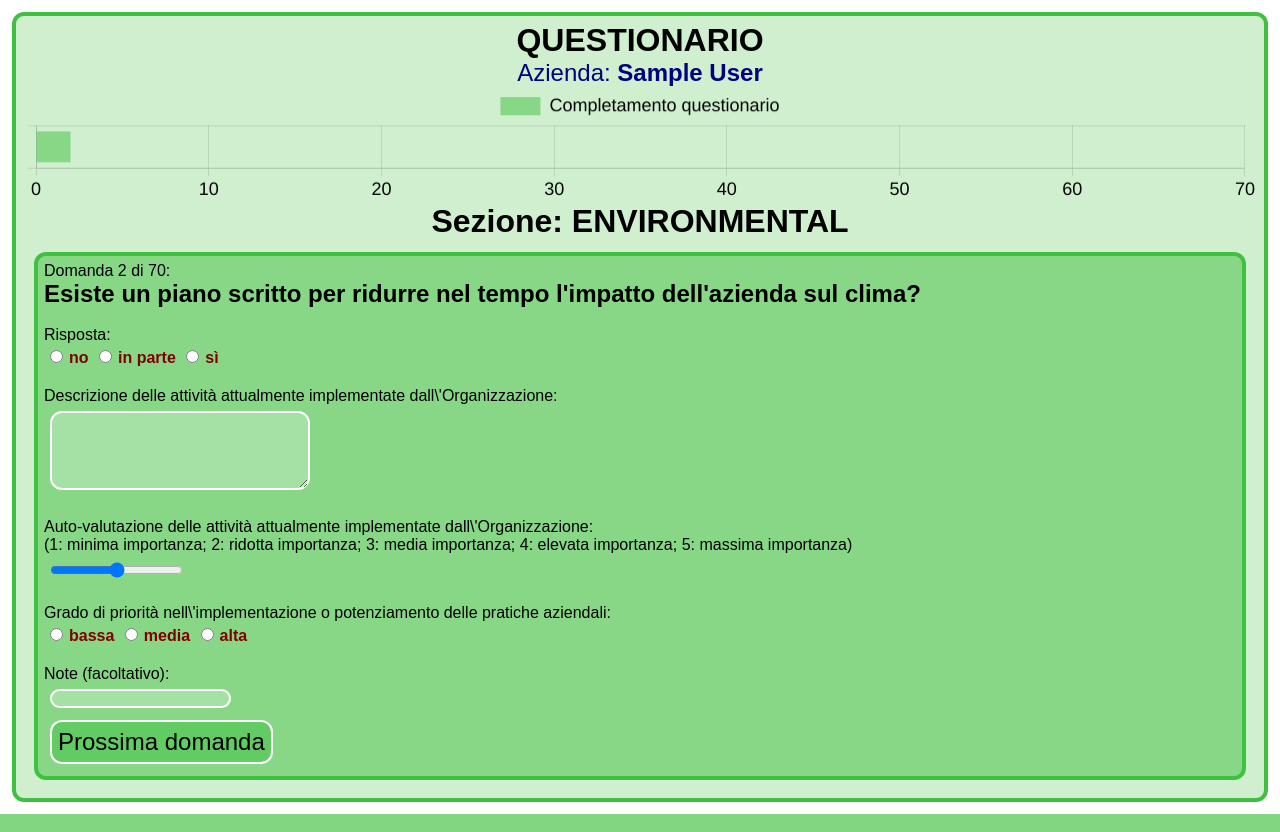
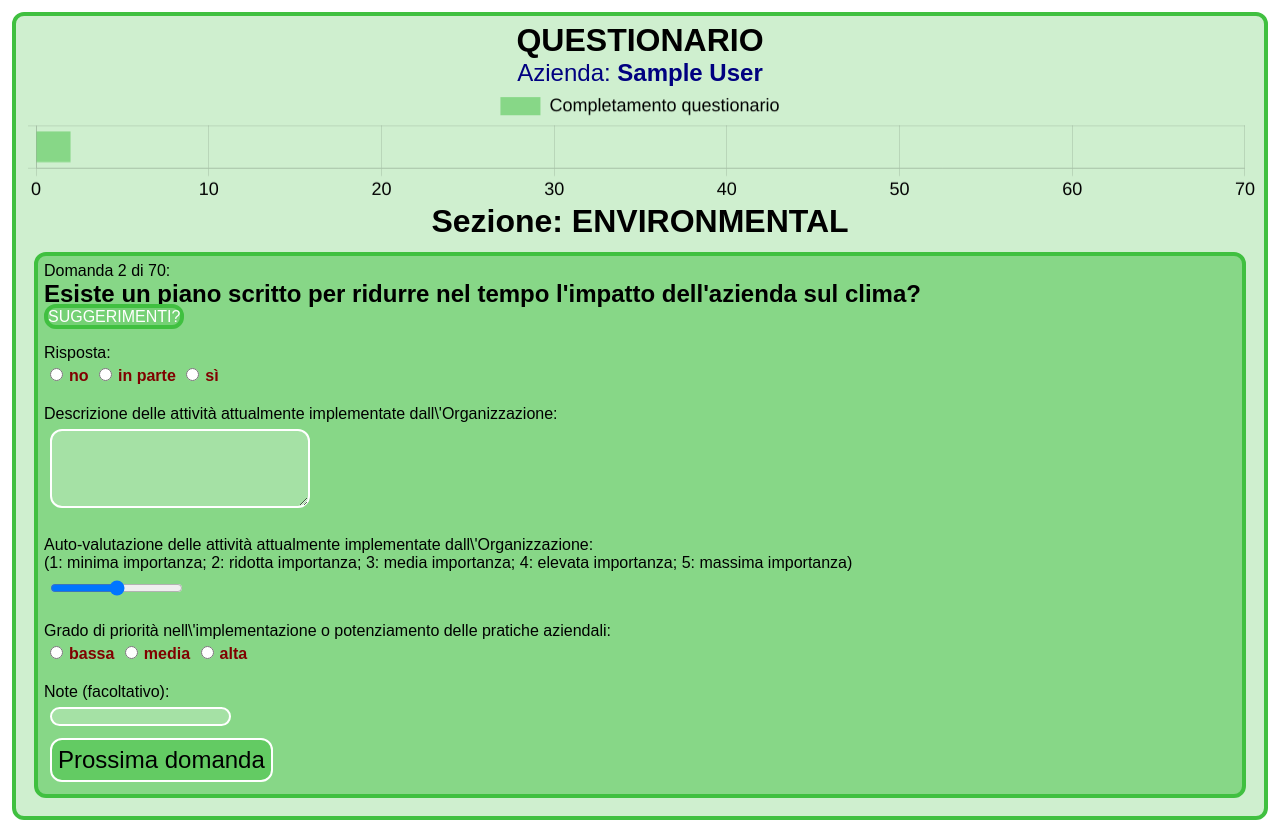
Before and after one commit to GeorgeM-F/Pre-assessment, a PHP site: page /questionnaireB.php in a window 1280 px wide. Run offline with PHP 8.4, Linux system fonts and the light colour scheme; the visitor is signed in with stand-in values (Sample User, id 1); data comes from the database, SQL or seed files in the repository; both versions use the stored data as it was after the commit; data that the repository does not hold is empty.

Commit message:
simplify questions; add suggestions

```diff
--- a/questionnaireB.php
+++ b/questionnaireB.php
@@ -14,6 +14,9 @@ $link = "";
 
 $domquer = $pdo->query("SELECT domanda FROM domande");     // Fa una query di tutte le domande presenti nella tabella...
 $domarr = $domquer->fetchAll(PDO::FETCH_COLUMN);     // ...e le salva come array.
+$infquer = $pdo->query("SELECT info FROM domande");     // Fa una query di tutti i suggerimenti presenti nella tabella...
+$infarr = $infquer->fetchAll(PDO::FETCH_COLUMN);     // ...e li salva come array.
+
 
 if ($_SESSION['domatt'] == 1) {
   // Aggiunta nuova prova e selezione id prova:
@@ -58,13 +61,6 @@ if ($_SERVER["REQUEST_METHOD"] == "POST") {
   }
 }
 
-//echo "   id azienda (sessione) = ".$_SESSION["tuoid"];
-//echo "   id azienda (variabile) = ".$iaz;
-//echo "   id prova (sessione) = ".$_SESSION["numpro"];
-//echo "   id prova (variabile) = ".$ipro;
-//echo "   id domanda (sessione) = ".$_SESSION["domatt"];
-//echo "   id domanda (variabile) = ".$idom;
-
 if ($_SESSION['domatt'] < 33) {
   $sezcol = 'rgba(64, 192, 64, 0.5)';
   $sezcolb = 'rgba(64, 192, 64, 1)';
@@ -105,6 +101,8 @@ if ($_SESSION['domatt'] > 63 && $_SESSION['domatt'] < 71) {
   <form action="" method="POST" style="background-color: <?php echo $sezcol; ?>; border-color: <?php echo $sezcolb; ?>; display: <?php echo $canc; ?>;">
       <p>Domanda <?php echo $_SESSION['domatt'] ?> di 70:</p>
       <h2><?php echo $domarr[$_SESSION['domatt']-1] ?></h2>
+      <div class="vis">SUGGERIMENTI?</div>
+      <p class="info"><?php echo $infarr[$_SESSION['domatt']-1] ?></p>
       <input type="hidden" name="idom" value="<?php echo $_SESSION['domatt']; ?>">
       <div>
         <label><br>Risposta:<br></label>
--- a/style.css
+++ b/style.css
@@ -21,6 +21,25 @@ body {
   border-color: rgba(64,192,64,1);
   background-color: rgba(64,192,64,0.25);
   padding: 6px 6px 6px 6px;
+}
+
+.vis {
+  display: inline;
+  border-style: solid;
+  border-width: 4px;
+  border-radius: 12px;
+  border-color: rgba(64,192,64,1);
+  background-color: rgba(64,192,64,0.25);
+  font-size: 16px;
+  color: rgba(255,255,255,1);
+}
+
+.info {
+  display: none;
+}
+
+.vis:hover ~ .info {
+  display: block;
 }
 
 textarea, select, option, input {
```
Also changed, not shown: database.db.
